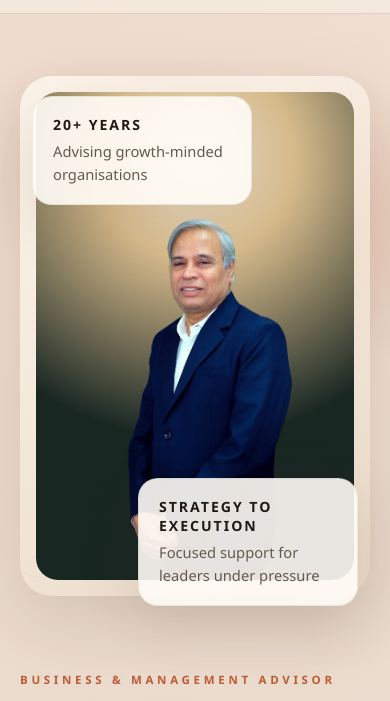
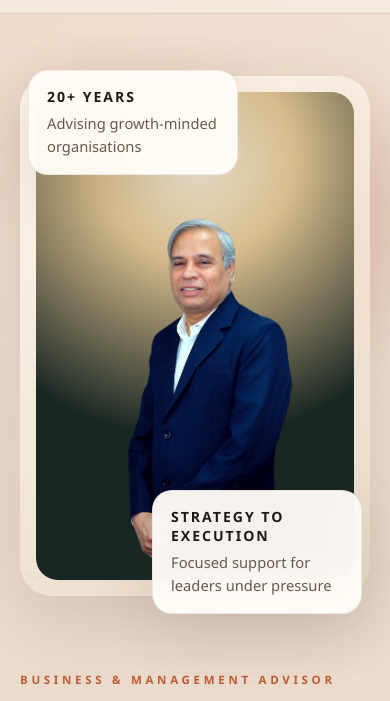
Before and after one commit to yogeshkdesai-lgtm/yogesh-website-live, a plain HTML site: page index.html in a window 390 px wide. Shown: the part 69-770 px from the top of the page. Drawn offline with Linux system fonts and the light colour scheme; no server answers.

Commit message:
Refine hero card layout

```diff
--- a/styles.css
+++ b/styles.css
@@ -359,10 +359,11 @@ textarea {
   z-index: 3;
   display: grid;
   gap: 6px;
-  max-width: 220px;
+  max-width: 250px;
   padding: 18px 20px;
   border-radius: 20px;
-  background: rgba(255, 252, 247, 0.9);
+  background: rgba(255, 252, 247, 0.96);
+  backdrop-filter: blur(16px);
   box-shadow: var(--shadow-soft);
   border: 1px solid rgba(32, 24, 18, 0.08);
 }
@@ -385,8 +386,9 @@ textarea {
 }
 
 .floating-card-bottom {
-  right: -18px;
-  bottom: 34px;
+  right: -72px;
+  bottom: 28px;
+  max-width: 280px;
 }
 
 .metrics {
@@ -763,8 +765,9 @@ textarea {
   }
 
   .floating-card-bottom {
-    right: 12px;
+    right: 6px;
     bottom: 18px;
+    max-width: 240px;
   }
 }
 
@@ -806,6 +809,21 @@ textarea {
   .contact-link {
     word-break: break-word;
   }
+
+  .floating-card {
+    max-width: 210px;
+    padding: 16px 18px;
+  }
+
+  .floating-card-top {
+    top: 16px;
+    left: 8px;
+  }
+
+  .floating-card-bottom {
+    right: 8px;
+    bottom: 10px;
+  }
 }
 
 @media (prefers-reduced-motion: reduce) {
```
